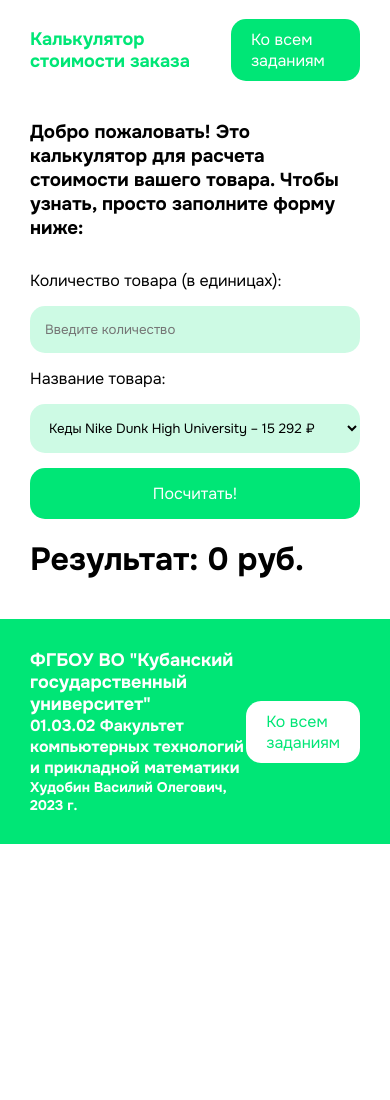
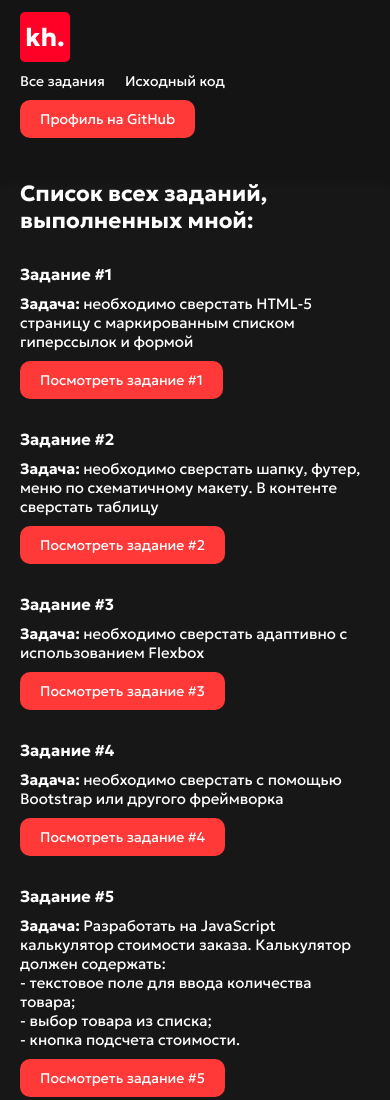
Before and after one commit to khudobinv/khudobinv.github.io, a plain HTML site: page index.html in a window 390 px wide. Shown: the top 1100 px of the page. Before the commit the page ends 844 px from the top, so only its background shows below. Drawn offline with Linux system fonts and the light colour scheme.

Commit message:
main page

```diff
--- /dev/null
+++ b/css/fonts.css
@@ -0,0 +1 @@
+@import url('https://fonts.googleapis.com/css2?family=Geologica:wght@100;200;300;400;500;600;700;800;900&display=swap');
--- a/css/style.css
+++ b/css/style.css
@@ -1,145 +1,267 @@
-@import url('https://fonts.googleapis.com/css2?family=Onest:wght@300;400;500;600;700&display=swap');
+@import url('./fonts.css');
+@import url('./media.css');
 
 * {
+    padding: 0;
     margin: 0;
-    padding: 0;
-    font-family: 'Onest', sans-serif;
+    font-family: 'Geologica', sans-serif;
 }
 
-html, body {
-    height: 100%;
+body {
+    background-color: #171717;
 }
 
-.wrap {
+a {
+    text-decoration: none;
+}
+
+.wrapper {
     display: flex;
+    min-height: 100vh;
     flex-direction: column;
-    height: 100%;
 }
 
 .content {
-    flex: 1 0 auto;
+    flex: 1;
 }
 
 header {
-    height: 80px;
-}
-
-.container {
-    padding: 0 30px;
+    width: 100%;
+    background-color: #141414;
+    box-shadow: 0 4px 4px 0 rgba(20, 12, 12, 0.25);
 }
 
 .header__container {
-    height: inherit;
     display: flex;
     flex-direction: row;
     justify-content: space-between;
     align-items: center;
+    height: 75px;
 }
 
-.logo {
-    color: #00e676;
+.container {
+    padding: 0 120px;
+}
+
+.header__main_info {
+    display: flex;
+    align-items: center;
+}
+
+.header__logo {
+    display: flex;
+    flex-direction: row;
+}
+
+nav {
+    display: flex;
+    flex-direction: row;
+    gap: 20px;
+    margin-left: 20px;
+}
+
+nav a {
+    color: #fff;
+    font-size: 20px;
+    position: relative;
+    cursor: pointer;
+}
+
+nav a:after {
+    display: block;
+    position: absolute;
+    height: 2px;
+    right: 0;
+    width: 0;
+    content: "";
+    background-color: #fff;
+    transition: width 0.3s ease-out
+}
+
+nav a:hover:after,
+nav a:focus:after {
+    width: 100%;
+}
+
+.nav__unshow {
+    display: none;
 }
 
 .btn {
-    padding: 10px 20px;
-    background-color: #00e676   ;
-    color: #ffffff;
-    text-decoration: none;
-    border-radius: 15px;
-    transition: 0.3s all ease-in-out;
     display: flex;
     flex-wrap: wrap;
-    justify-content: center;
+    padding: 10px 20px;
+    border-radius: 10px;
+    text-decoration: none;
     font-size: 18px;
+    transition: all 0.3s ease-out
 }
 
 .btn:hover {
-    background-color: #00a152;
-    text-decoration: underline;
-    cursor: pointer;
+    transition: width 0.3s ease-out
 }
 
-main {
-    padding: 20px 0;
+.header__btn {
+    background-color: #FF3838;
+    color: #fff;
 }
 
-.form {
-    padding-top: 30px;
-    width: 50%;
+.header__btn:hover {
+    background-color: #c42222;
+}
+
+.main__container {
+    padding-top: 20px;
+    padding-bottom: 20px;
+}
+.title {
+    font-size: 40px;
+}
+
+.main__title {
+    color: #fff;
+}
+
+.list {
     display: flex;
     flex-direction: column;
-    gap: 15px;
+    margin-top: 30px;
+    gap: 30px;
 }
 
-.input {
-    padding: 15px;
-    border-radius: 15px;
-    border: none;
-    background-color: #33eb923e;
-}
-.btn {
-    background-color: #00e676;
-
+.list__item {
+    display: inline-flex;
+    flex-direction: column;
+    gap: 10px;
+    align-items: flex-start;
 }
 
-.ans {
-    padding-top: 20px;
+.list__title {
+    font-size: 30px;
+    color: #fff;
+}
+
+.list__desc {
+    font-size: 20px;
+    color: #fff;
+}
+
+.list__task {
+    font-weight: bold;
+}
+
+.list__btn {
+    color: #fff;
+    background-color: #FF3838;
+}
+
+.list__btn:hover {
+    background-color: #c42222;
+}
+
+.unavailable {
+    background-color: #3C1A1A;
+}
+
+.unavailable:hover {
+    cursor: not-allowed;
+    background-color: #3C1A1A;
 }
 
 footer {
-    color: #fff;
-    background-color: #00e676;
-    display: flex;
-    flex: 0 0 auto;
+    width: 100%;
+    background-color: #FF3838;
+    box-shadow: 0 -4px 4px 0 rgba(183, 0, 0, 0.15);
 }
 
 .footer__container {
-    padding: 30px;
-    width: 100%;
+    padding-top: 20px;
+    padding-bottom: 20px;
+    color: #fff;
 }
 
-.footer__content {
-    display: flex;
-    flex-direction: row;
-    justify-content: space-between;
-    align-items: center;
-}
-
-.footer__link {
-    background-color: #fff;
-    color: #00e676;
-}
-
-.footer__link:hover {
-    background-color: #e8fff3;
-}
-
-@media screen and (max-width: 650px) {
-    header {
-        height: 100px;
-    }
-
-    .logo h1 {
-        font-size: 18px;
+@media screen and (max-width: 830px) {
+    nav a {
+        font-size: 16px;
     }
 
     .btn {
+        font-size: 14px;
+    }
+}
+
+@media screen and (max-width: 740px) {
+    .container {
+        padding: 0 50px;
+    }
+}
+
+@media screen and (max-width: 600px) {
+    .header__container {
+        padding-top: 20px;
+        display: flex;
+        flex-direction: column;
+        justify-content: center;
+        align-items: flex-start;
+        gap: 10px;
+        height: 150px;
+    }
+
+    .header__main_info {
+        display: flex;
+        flex-direction: column;
+        justify-content: flex-start;
+        align-items: flex-start;
+    }
+
+    nav {
+        display: flex;
+        flex-direction: row;
+        margin: 10px 0;
+    }
+
+    .container {
+        padding: 0 20px 30px 20px;
+    }
+
+    nav a {
+        font-size: 14px;
+    }
+
+    .header__btn {
+        margin-top: -10px;
+    }
+
+    .btn {
+        font-size: 14px;
+    }
+
+    .main__title {
+        font-size: 22px;
+    }
+
+    .list__title {
         font-size: 16px;
     }
 
-    .form {
-        width: 100%;
+    .list__desc {
+        font-size: 15px;
     }
 
-    .footer_h1 {
-        font-size: 18px;
+    .footer__container {
+        padding-top: 30px;
+        gap: 10px;
     }
 
-    .footer_h2 {
+    .footer__title {
         font-size: 16px;
     }
 
-    .footer_h3 {
+    .footer__subtitle {
         font-size: 14px;
     }
+
+    .footer__text {
+        font-size: 12px;
+    }
 }
--- a/index.html
+++ b/index.html
@@ -1,56 +1,136 @@
-<!DOCTYPE html>
-<html lang="en">
+<!doctype html>
+<html lang="ru">
 <head>
     <meta charset="UTF-8">
-    <meta name="viewport" content="width=device-width, initial-scale=1.0">
+    <meta name="viewport"
+          content="width=device-width, user-scalable=no, initial-scale=1.0, maximum-scale=1.0, minimum-scale=1.0">
+    <meta http-equiv="X-UA-Compatible" content="ie=edge">
     <link rel="stylesheet" href="css/style.css">
-    <script src="script.js"></script>
-    <title>Задание №5 | Калькултор JS</title>
+    <title>Все задания | Худобин В.</title>
 </head>
 <body>
-    <div class="wrap">
-        <div class="content">
-            <header>
-                <div class="container header__container">
-                    <div class="logo">
-                        <h1>Калькулятор стоимости заказа</h1>
+    <div class="wrapper">
+        <header>
+            <div class="header__container container">
+                <div class="header__main_info">
+                    <div class="header__logo">
+                        <img src="./img/logo.svg" alt="__логотип" height="50px" width="50px">
                     </div>
-                    <div class="links">
-                        <a target="_blank" class="header__link btn" href="https://github.com/khudobinv">Ко всем заданиям</a>
+                    <nav>
+                        <a href="./index.html">Все задания</a>
+                        <a target="_blank" href="https://github.com/khudobinv/web_dev">Исходный код</a>
+                    </nav>
+                </div>
+                <div class="header__btns">
+                    <a target="_blank" href="https://github.com/khudobinv" class="header__btn btn">Профиль на GitHub</a>
+                </div>
+            </div>
+        </header>
+        <main class="content">
+            <div class="main__container container">
+                <h1 class="main__title title">Список всех заданий, выполненных мной:</h1>
+                <div class="list">
+                    <div class="list__item">
+                        <h3 class="list__title">
+                            Задание #1
+                        </h3>
+                        <p class="list__desc">
+                            <span class="list__task">Задача: </span>необходимо сверстать HTML-5 страницу с маркированным списком гиперссылок и формой
+                        </p>
+                        <a class="list__btn btn" href="./task1/index.html">
+                            Посмотреть задание #1
+                        </a>
+                    </div>
+                    <div class="list__item">
+                        <h3 class="list__title">
+                            Задание #2
+                        </h3>
+                        <p class="list__desc">
+                            <span class="list__task">Задача: </span>необходимо сверстать шапку, футер, меню по схематичному макету. В контенте сверстать таблицу
+                        </p>
+                        <a class="list__btn btn" href="">
+                            Посмотреть задание #2
+                        </a>
+                    </div>
+                    <div class="list__item">
+                        <h3 class="list__title">
+                            Задание #3
+                        </h3>
+                        <p class="list__desc">
+                            <span class="list__task">Задача: </span>необходимо сверстать адаптивно с использованием Flexbox
+                        </p>
+                        <a class="list__btn btn" href="">
+                            Посмотреть задание #3
+                        </a>
+                    </div>
+                    <div class="list__item">
+                        <h3 class="list__title">
+                            Задание #4
+                        </h3>
+                        <p class="list__desc">
+                            <span class="list__task">Задача: </span>необходимо сверстать с помощью Bootstrap или другого фреймворка
+                        </p>
+                        <a class="list__btn btn" href="">
+                            Посмотреть задание #4
+                        </a>
+                    </div>
+                    <div class="list__item">
+                        <h3 class="list__title">
+                            Задание #5
+                        </h3>
+                        <p class="list__desc">
+                            <span class="list__task">Задача: </span>Разработать на JavaScript калькулятор стоимости заказа. Калькулятор должен содержать:
+                            <br>
+                            - текстовое поле для ввода количества товара; <br>
+                            - выбор товара из списка; <br>
+                            - кнопка подсчета стоимости.
+
+                        </p>
+                        <a class="list__btn btn" href="">
+                            Посмотреть задание #5
+                        </a>
+                    </div>
+                    <div class="list__item">
+                        <h3 class="list__title">
+                            Задание #6
+                        </h3>
+                        <p class="list__desc">
+                            <span class="list__task">Задача: </span>пока недоступно
+                        </p>
+                        <a class="list__btn btn unavailable" href="">
+                            Посмотреть задание #6
+                        </a>
+                    </div>
+                    <div class="list__item">
+                        <h3 class="list__title">
+                            Задание #7
+                        </h3>
+                        <p class="list__desc">
+                            <span class="list__task">Задача: </span>пока недоступно
+                        </p>
+                        <a class="list__btn btn unavailable" href="">
+                            Посмотреть задание #7
+                        </a>
+                    </div>
+                    <div class="list__item">
+                        <h3 class="list__title">
+                            Задание #8
+                        </h3>
+                        <p class="list__desc">
+                            <span class="list__task">Задача: </span>пока недоступно
+                        </p>
+                        <a class="list__btn btn unavailable" href="">
+                            Посмотреть задание #8
+                        </a>
                     </div>
                 </div>
-            </header>
-            <main>
-                <div class="container">
-                    <h3 class="main__text">Добро пожаловать! Это калькулятор для расчета стоимости вашего товара. Чтобы узнать, просто заполните форму ниже:</h3>
-                    <div class="form">
-                        <label for="count">Количество товара (в единицах):</label>
-                        <input class="input" id="count" name="count" type="text" required placeholder="Введите количество">
-                        <label for="product">Название товара:</label>
-                        <select class="input" name="product" id="product">
-                            <option onclick="high_uni" value="high_uni">Кеды Nike Dunk High University – 15 292 ₽</option>
-                            <option onclick="airmax_plus" value="airmax_plus">Кроссовки Nike Air Max Plus - 24 990₽</option>
-                            <option onclick="vision_mid" value="vision_mid">Кеды Court Vision Mid - 11 999 ₽</option>
-                            <option onclick="airmax_preday" value="airmax_preday">Кроссовки Nike Air Max Pre-Day - 18 990 ₽</option>
-                        </select>
-                        <button class="input btn" onclick="func()">Посчитать!</button>
-                    </div>
-                    <h1 class="ans">Результат: <span id="result">0</span> руб.</h1>
-                </div>
-            </main>
-        </div>
+            </div>
+        </main>
         <footer>
-            <div class="container footer__container">
-                <div class="footer__content">
-                    <div class="left">
-                        <h1 class="footer_h1">ФГБОУ ВО "Кубанский государственный университет"</h1>
-                        <h2 class="footer_h2">01.03.02 Факультет компьютерных технологий и прикладной математики</h2>
-                        <h3 class="footer_h3">Худобин Василий Олегович, 2023 г.</h3>
-                    </div>
-                    <div class="right">
-                        <a target="_blank" class="footer__link btn" href="https://github.com/khudobinv">Ко всем заданиям</a>
-                    </div>
-                </div>
+            <div class="footer__container container">
+                <h2 class="footer__title">ФГБОУ ВО "Кубнаский государственный университет"</h2>
+                <h3 class="footer__subtitle">Факультет компьютерных технологий и прикладной математики | Прикладная математика и информатика</h3>
+                <h4 class="footer__text">Василий Худобин, 2023 год</h4>
             </div>
         </footer>
     </div>
--- /dev/null
+++ b/task5/css/style.css
@@ -0,0 +1,145 @@
+@import url('https://fonts.googleapis.com/css2?family=Onest:wght@300;400;500;600;700&display=swap');
+
+* {
+    margin: 0;
+    padding: 0;
+    font-family: 'Onest', sans-serif;
+}
+
+html, body {
+    height: 100%;
+}
+
+.wrap {
+    display: flex;
+    flex-direction: column;
+    height: 100%;
+}
+
+.content {
+    flex: 1 0 auto;
+}
+
+header {
+    height: 80px;
+}
+
+.container {
+    padding: 0 30px;
+}
+
+.header__container {
+    height: inherit;
+    display: flex;
+    flex-direction: row;
+    justify-content: space-between;
+    align-items: center;
+}
+
+.logo {
+    color: #00e676;
+}
+
+.btn {
+    padding: 10px 20px;
+    background-color: #00e676   ;
+    color: #ffffff;
+    text-decoration: none;
+    border-radius: 15px;
+    transition: 0.3s all ease-in-out;
+    display: flex;
+    flex-wrap: wrap;
+    justify-content: center;
+    font-size: 18px;
+}
+
+.btn:hover {
+    background-color: #00a152;
+    text-decoration: underline;
+    cursor: pointer;
+}
+
+main {
+    padding: 20px 0;
+}
+
+.form {
+    padding-top: 30px;
+    width: 50%;
+    display: flex;
+    flex-direction: column;
+    gap: 15px;
+}
+
+.input {
+    padding: 15px;
+    border-radius: 15px;
+    border: none;
+    background-color: #33eb923e;
+}
+.btn {
+    background-color: #00e676;
+
+}
+
+.ans {
+    padding-top: 20px;
+}
+
+footer {
+    color: #fff;
+    background-color: #00e676;
+    display: flex;
+    flex: 0 0 auto;
+}
+
+.footer__container {
+    padding: 30px;
+    width: 100%;
+}
+
+.footer__content {
+    display: flex;
+    flex-direction: row;
+    justify-content: space-between;
+    align-items: center;
+}
+
+.footer__link {
+    background-color: #fff;
+    color: #00e676;
+}
+
+.footer__link:hover {
+    background-color: #e8fff3;
+}
+
+@media screen and (max-width: 650px) {
+    header {
+        height: 100px;
+    }
+
+    .logo h1 {
+        font-size: 18px;
+    }
+
+    .btn {
+        font-size: 16px;
+    }
+
+    .form {
+        width: 100%;
+    }
+
+    .footer_h1 {
+        font-size: 18px;
+    }
+
+    .footer_h2 {
+        font-size: 16px;
+    }
+
+    .footer_h3 {
+        font-size: 14px;
+    }
+}
```
Also changed, not shown: task1/index.html (added, +10 -0 lines), task5/index.html (added, +58 -0 lines), css/media.css (added), img/logo.svg (added), task5/script.js (renamed from script.js), 2 other files.
